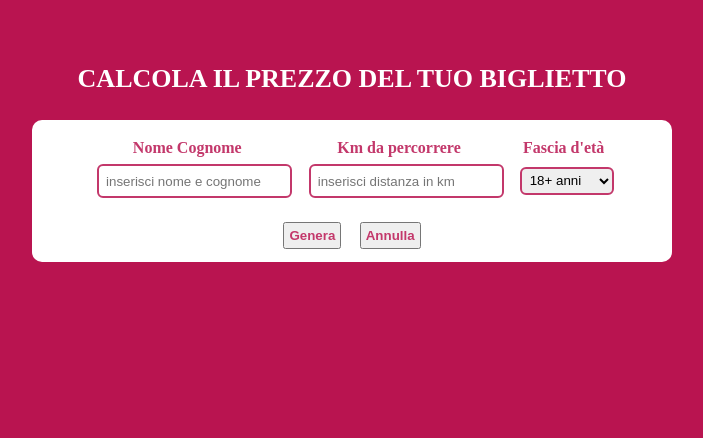
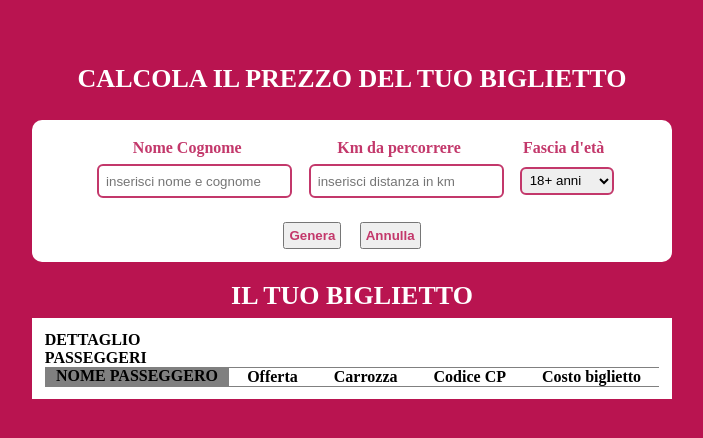
Before and after one commit to LorisGalleana/js-biglietto-treno-form, a plain HTML site: page index.html in a window 1280 px wide. Shown: the whole page, without its empty margins (288-991 px from the left). Drawn offline with Linux system fonts and the light colour scheme.

Commit message:
css completato

```diff
--- a/CSS/style.css
+++ b/CSS/style.css
@@ -17,16 +17,28 @@
     text-align: center;
     padding: 5% 25% 15%;
 }
-.calculator-title, .ticket-title {
+.calculator-title{
     color: white;
     font-weight: bold;
     font-size: 26px;
     margin-bottom: 4%;
 }
+.ticket-title {
+    color: white;
+    font-weight: bold;
+    font-size: 26px;
+    margin-bottom: 1%;
+}
 .calculator-box {
     background-color: white;
     border-radius: 10px;
     padding: 2%;
+    margin-bottom: 3%;
+}
+.ticket-box {
+    background-color: white;
+    padding: 2%;
+    margin-bottom: 3%;
 }
 .input-boxes {
     display: flex;
@@ -42,7 +54,7 @@
 .name-box, .distance-box, .age-box {
     line-height: 200%;
 }
-.text-red {
+.ctm_text-red {
     color: var(--text-color);
     font-weight: bold;
 }
@@ -56,3 +68,25 @@ button {
     color: var(--text-color);
     font-weight: bold;
 }
+.ctm_fw_bold {
+    font-weight: bold;
+}
+.traveler-detail {
+    text-align: start;
+    font-weight: bold;
+    width: 30%;
+}
+.traveler-ticket {
+    display: flex;
+}
+.ticket-left {
+    background-color: var(--ticket-color);
+    width: 30%;
+}
+.ticket-right {
+    display: flex;
+    justify-content: space-around;
+    flex-grow: 1;
+    border-top: 1px solid var(--ticket-color);
+    border-bottom: 1px solid var(--ticket-color);
+}
--- a/index.html
+++ b/index.html
@@ -20,15 +20,15 @@
         <div class="calculator-box">
             <div class="input-boxes">
                 <div class="name-box">
-                    <div class="text-red">Nome Cognome</div>
+                    <div class="ctm_text-red">Nome Cognome</div>
                     <input type="text" class="name" placeholder="inserisci nome e cognome">
                 </div>
                 <div class="distance-box">
-                    <div class="text-red">Km da percorrere</div>
+                    <div class="ctm_text-red">Km da percorrere</div>
                     <input type="number" class="kilometer" placeholder="inserisci distanza in km">
                 </div>
                 <div class="age-box">
-                    <div class="text-red">Fascia d'età</div>
+                    <div class="ctm_text-red">Fascia d'età</div>
                     <select name="età" class="age" >
                         <option >18+ anni</option>
                         <option >Minorenne</option>
@@ -41,10 +41,36 @@
                 <button class="cancel-info">Annulla</button>
             </div>
         </div>
-        <!-- <div class="ticket-title">
+        <div class="ticket-title">
             IL TUO BIGLIETTO
         </div>
-        <div class="ticket-box"></div> -->
+        <div class="ticket-box">
+            <div class="traveler-detail">DETTAGLIO PASSEGGERI</div>
+            <div class="traveler-ticket">
+                <div class="ticket-left">
+                    <div class="ctm_fw_bold">NOME PASSEGGERO</div>
+                    <div class="name-var"></div>
+                </div>
+                <div class="ticket-right">
+                    <div class="ticket-type">
+                        <div class="ctm_fw_bold">Offerta</div>
+                        <div class="discount-var"></div>
+                    </div>
+                    <div class="wagon">
+                        <div class="ctm_fw_bold">Carrozza</div>
+                        <div class="wagon-var"></div>
+                    </div>
+                    <div class="cp-code">
+                        <div class="ctm_fw_bold">Codice CP</div>
+                        <div class="cp-code-var"></div>
+                    </div>
+                    <div class="ticket-price">
+                        <div class="ctm_fw_bold">Costo biglietto</div>
+                        <div class="price-var"></div>
+                    </div>
+                </div>
+            </div>
+        </div>
     </div>
 
 </body>
```
